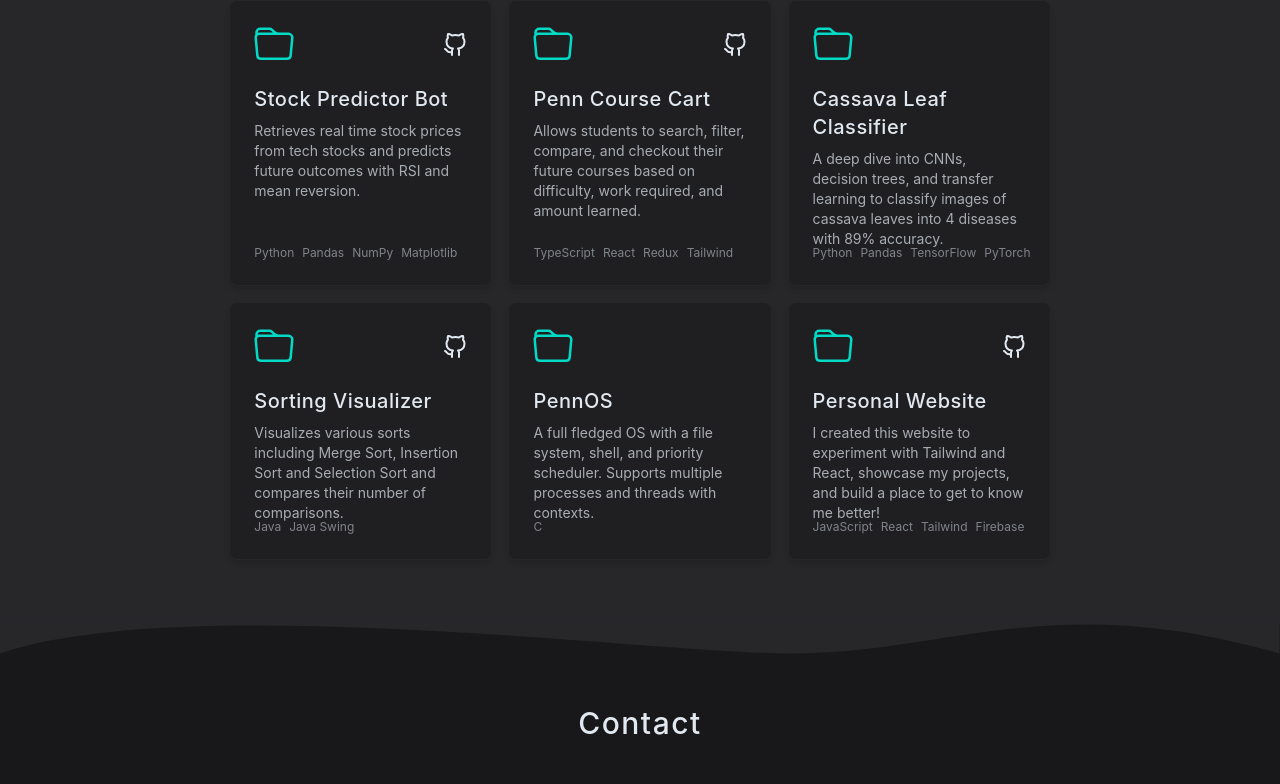
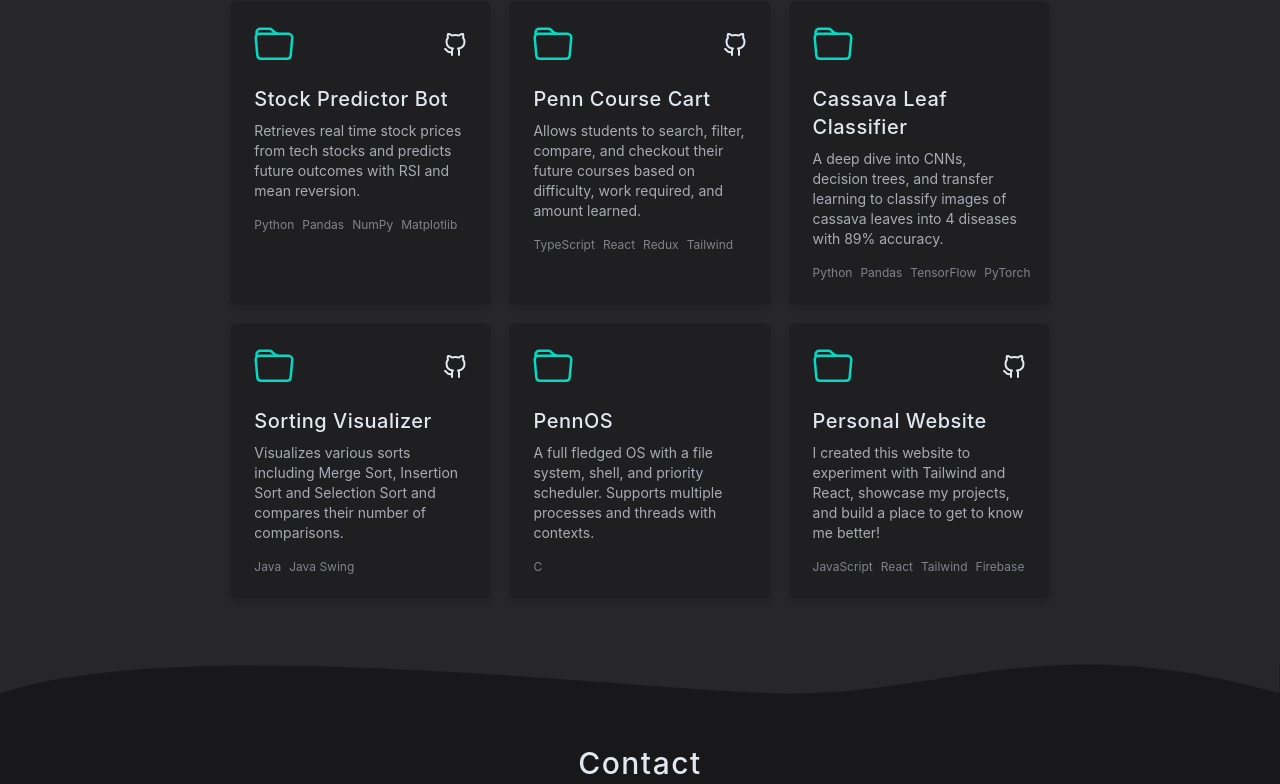
Before and after one commit to jren2/personal-website, a React (Vite) app: page / in a window 1280 px wide. Shown: the part 5061-5845 px from the top of the page. Built offline with nearby package versions, Linux system fonts and the light colour scheme; no server answers; what tw-elements would draw is missing.

Commit message:
project card height fix

```diff
--- a/src/components/Portfolio.js
+++ b/src/components/Portfolio.js
@@ -99,7 +99,7 @@ const Portfolio = () => {
             </div>
           </div>
 
-          <div id="project-cards" className="grid xs:grid-cols-1 sm:grid-cols-2 lg:grid-cols-3 gap-4 mt-24 w-11/12 lg:h-[70vh] sm:h-[110vh] xs:h-[180vh] mx-auto text-slate-200">
+          <div id="project-cards" className="grid xs:grid-cols-1 sm:grid-cols-2 lg:grid-cols-3 gap-4 mt-24 w-11/12 h-fit mx-auto text-slate-200">
             <PortfolioCard
               title="Stock Predictor Bot"
               link="https://github.com/jren2/Stock-Predictor"
--- a/src/components/PortfolioCard.js
+++ b/src/components/PortfolioCard.js
@@ -20,7 +20,7 @@ const PortfolioCard = ({ title, description, technologies, link }) => (
     <div className="text-slate-200/70 text-sm mt-2">
       {description}
     </div>
-    <div className="absolute bottom-6 text-xs text-slate-200/50">
+    <div className="mt-4 text-xs text-slate-200/50">
       {
         technologies.map((technology, index) => (
           <span key={index} className="mr-2">
```
